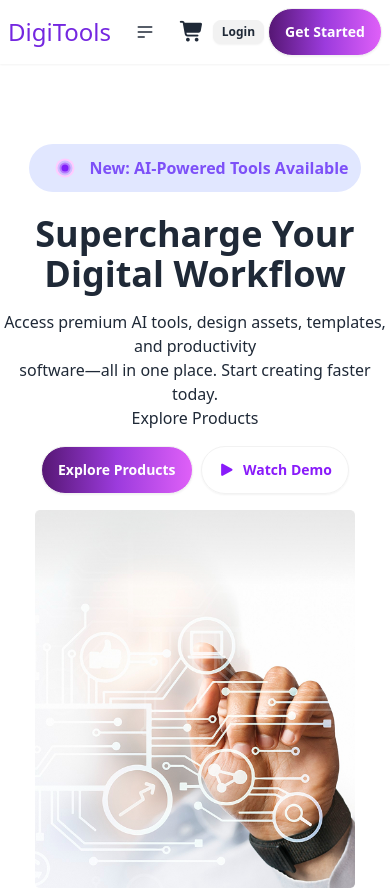
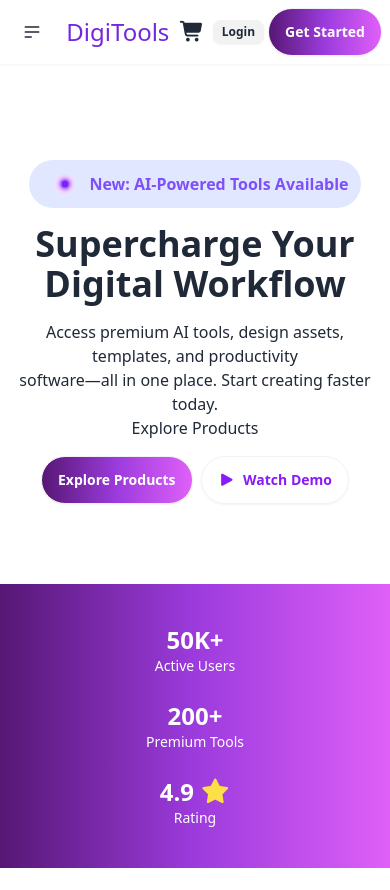
Before and after one commit to rafi2133/ass-six, a React (Vite) app: page / in a window 390 px wide. Shown: the top 890 px of the page. Built offline with nearby package versions, Linux system fonts and the light colour scheme.

Commit message:
footer done with fully res ponsive

```diff
--- a/src/App.jsx
+++ b/src/App.jsx
@@ -8,6 +8,7 @@ import { ToastContainer } from 'react-toastify'
 import GetStarted from './components/GetStarted/GetStarted'
 import Subscription from './components/Subscription/Subscription'
 import WorkFLow from './components/WorkFlow/WorkFLow'
+import Footer from './components/Footer/Footer'
 
 const fetchData = async () => {
   const res = await fetch("/data.json");
@@ -45,6 +46,7 @@ function App() {
       <GetStarted></GetStarted>
       <Subscription></Subscription>
       <WorkFLow></WorkFLow>
+      <Footer></Footer>
 
       <ToastContainer></ToastContainer>
     </>
--- a/src/components/Banner/Banner.jsx
+++ b/src/components/Banner/Banner.jsx
@@ -2,10 +2,10 @@ import banner from '../../assets/products/banner.png'
 
 const Banner = () => {
     return (
-        <div className=' md:flex text-center my-20 items-center gap-10 justify-center'>
-            <div className="">
-                <div className="space-y-4">
-                    <div className="circle-stack rounded-full bg-[#E1E7FF] px-3">
+        <div className=' flex my-20 items-center justify-center flex-col md:flex-row gap-6 md:gap-10'>
+            <div className="text-center ">
+                <div className="text-center w-full md:w-auto max-w-lg px-4">
+                    <div className="circle-stack rounded-full bg-[#E1E7FF] my-4 px-3">
                         <div className="circles">
                             <div className="circle-1"></div>
                             <div className="circle-2"></div>
@@ -16,7 +16,7 @@ const Banner = () => {
                     </div>
 
                     <h2 className='font-bold text-4xl'>Supercharge Your <br />Digital Workflow</h2>
-                    <p>Access premium AI tools, design assets, templates, and productivity <br />
+                    <p className='my-4'>Access premium AI tools, design assets, templates, and productivity <br />
                         software—all in one place. Start creating faster today. <br />
 
                         Explore Products
@@ -26,8 +26,8 @@ const Banner = () => {
                 </div>
                 {/* <div className=""></div> */}
             </div>
-            <div className=" w-80 my-4 mx-auto">
-                <img src={banner} alt="" />
+            <div className=" w-80 hidden md:block">
+                <img className='hidden sm:flex' src={banner} alt="" />
             </div>
         </div>
     );
--- /dev/null
+++ b/src/components/Footer/Footer.jsx
@@ -0,0 +1,82 @@
+import { FaFacebook, FaInstagramSquare, FaTwitterSquare } from "react-icons/fa";
+
+const Footer = () => {
+  return (
+    <footer className="bg-[#101727] text-gray-300 py-12 px-4 md:px-8">
+      <div className="max-w-7xl mx-auto">
+        {/* 5‑column grid */}
+        <div className="grid grid-cols-1 gap-8 md:grid-cols-5">
+          {/* Brand column */}
+          <div className="space-y-4">
+            <h2 className="text-2xl font-bold text-white">DigiTools</h2>
+            <p className="text-sm leading-relaxed">
+              Premium digital tools for creators, professionals, and businesses.
+              Work smarter with our suite of powerful tools.
+            </p>
+          </div>
+
+          {/* Products */}
+          <div>
+            <h3 className="font-semibold text-white mb-4">Products</h3>
+            <ul className="space-y-2 text-sm">
+              <li><a href="#" className="hover:text-white transition">Features</a></li>
+              <li><a href="#" className="hover:text-white transition">Pricing</a></li>
+              <li><a href="#" className="hover:text-white transition">Templates</a></li>
+              <li><a href="#" className="hover:text-white transition">Integrations</a></li>
+            </ul>
+          </div>
+
+          {/* Company */}
+          <div>
+            <h3 className="font-semibold text-white mb-4">Company</h3>
+            <ul className="space-y-2 text-sm">
+              <li><a href="#" className="hover:text-white transition">About</a></li>
+              <li><a href="#" className="hover:text-white transition">Blog</a></li>
+              <li><a href="#" className="hover:text-white transition">Careers</a></li>
+              <li><a href="#" className="hover:text-white transition">Press</a></li>
+            </ul>
+          </div>
+
+          {/* Resources */}
+          <div>
+            <h3 className="font-semibold text-white mb-4">Resources</h3>
+            <ul className="space-y-2 text-sm">
+              <li><a href="#" className="hover:text-white transition">Documentation</a></li>
+              <li><a href="#" className="hover:text-white transition">Help Center</a></li>
+              <li><a href="#" className="hover:text-white transition">Community</a></li>
+              <li><a href="#" className="hover:text-white transition">Contact</a></li>
+            </ul>
+          </div>
+
+          {/* Social Links */}
+          <div>
+            <h3 className="font-semibold text-white mb-4">Social Links</h3>
+            <div className="flex gap-3">
+              <a href="#" className="bg-white/10 p-2 rounded-full hover:bg-white/20 transition text-white text-xl">
+                <FaInstagramSquare />
+              </a>
+              <a href="#" className="bg-white/10 p-2 rounded-full hover:bg-white/20 transition text-white text-xl">
+                <FaFacebook />
+              </a>
+              <a href="#" className="bg-white/10 p-2 rounded-full hover:bg-white/20 transition text-white text-xl">
+                <FaTwitterSquare />
+              </a>
+            </div>
+          </div>
+        </div>
+
+        {/* copy right section */}
+        <div className="border-t border-gray-700 mt-10 pt-6 flex flex-col sm:flex-row justify-between items-center text-sm text-gray-400 gap-4">
+          <p>&copy; {new Date().getFullYear()} DigiTools. All rights reserved.</p>
+          <div className="flex gap-6">
+            <a href="#" className="hover:text-white transition">Privacy Policy</a>
+            <a href="#" className="hover:text-white transition">Terms of Service</a>
+            <a href="#" className="hover:text-white transition">Cookies</a>
+          </div>
+        </div>
+      </div>
+    </footer>
+  );
+};
+
+export default Footer;
--- a/src/components/NavBar/NavBar.jsx
+++ b/src/components/NavBar/NavBar.jsx
@@ -3,7 +3,24 @@
 const NavBar = ({ cartBadge }) => {
     return (
         <div className='w-12/12 mx-auto'>
-            <div className="flex justify-between navbar bg-base-100 shadow-sm">
+            <div className="flex justify-between navbar bg-base-100 shadow-sm  flex-wrap">
+                <div className="dropdown sm:hidden ">
+                    <div tabIndex={0} role="button" className="btn btn-ghost btn-circle">
+                        <svg xmlns="http://www.w3.org/2000/svg" className="h-5 w-5" fill="none" viewBox="0 0 24 24" stroke="currentColor">
+                            <path strokeLinecap="round" strokeLinejoin="round" strokeWidth="2" d="M4 6h16M4 12h16M4 18h7" />
+                        </svg>
+                    </div>
+                    <ul
+                        tabIndex={-1}
+                        className="menu menu-sm dropdown-content bg-base-100 rounded-box z-10 mt-3 w-52 p-2 shadow bg-[#a52222] text-white hover:bg-[#f04545] bg-black"
+                    >
+                        <li className="hover:bg-[#550a0a]"><a href="">Products</a></li>
+                        <li className="hover:bg-[#550a0a]"><a href="">Features</a></li>
+                        <li className="hover:bg-[#550a0a]"><a href="">Pricing</a></li>
+                        <li className="hover:bg-[#550a0a]"><a href="">Testimonials</a></li>
+                        <li className="hover:bg-[#550a0a]"><a href="">FAQ</a></li>
+                    </ul>
+                </div>
                 <a href='' className=" text-2xl text-[#7427e0]">DigiTools</a>
                 <div className="hidden sm:flex">
                     <ul className='flex gap-3 font-bold'>
@@ -14,23 +31,7 @@ const NavBar = ({ cartBadge }) => {
                         <li><a href="">FAQ</a></li>
                     </ul>
                 </div>
-                <div className="dropdown sm:hidden">
-                    <div tabIndex={0} role="button" className="btn btn-ghost btn-circle">
-                        <svg xmlns="http://www.w3.org/2000/svg" className="h-5 w-5" fill="none" viewBox="0 0 24 24" stroke="currentColor">
-                            <path strokeLinecap="round" strokeLinejoin="round" strokeWidth="2" d="M4 6h16M4 12h16M4 18h7" />
-                        </svg>
-                    </div>
-                    <ul
-                        tabIndex={-1}
-                        className="menu menu-sm dropdown-content bg-base-100 rounded-box z-1 mt-3 w-52 p-2 shadow bg-[#a52222] text-white hover:bg-[#f04545]"
-                    >
-                        <li className="hover:bg-[#550a0a]"><a href="">Products</a></li>
-                        <li className="hover:bg-[#550a0a]"><a href="">Features</a></li>
-                        <li className="hover:bg-[#550a0a]"><a href="">Pricing</a></li>
-                        <li className="hover:bg-[#550a0a]"><a href="">Testimonials</a></li>
-                        <li className="hover:bg-[#550a0a]"><a href="">FAQ</a></li>
-                    </ul>
-                </div>
+
                 <div className="space-x-1">
                     <div className="relative inline-block mr-1 ">
                         <button><i className="fa-solid fa-cart-shopping text-xl"></i></button>
--- a/src/components/Rating/Rating.jsx
+++ b/src/components/Rating/Rating.jsx
@@ -1,19 +1,19 @@
-// import React from 'react';
+import React from 'react';
 
 const Rating = () => {
   return (
-        <div className='bg-gradient-to-r  from-[#561774] via-[#9c3bdd] to-[#df60f8] flex p-10 gap-10 justify-center'>
-            <div className="text-center text-white border-r-4 pr-6">
-                <h2 className="font-bold text-xl">50K+</h2>
-                <p>Active Users</p>
+    <div className="bg-gradient-to-r from-[#561774] via-[#9c3bdd] to-[#df60f8] py-10 px-4 flex flex-col sm:flex-row items-center justify-center gap-6 sm:gap-8 md:gap-12">
+      <div className="text-center text-white sm:border-r sm:border-white/30 sm:pr-8 md:pr-12 last:border-r-0">
+        <h2 className="font-bold text-2xl sm:text-xl">50K+</h2>
+        <p className="text-sm sm:text-base">Active Users</p>
       </div>
-            <div className="text-center text-white border-r-4 pr-6">
-                <h2 className="font-bold text-xl">200+</h2>
-                <p>Premium Tools</p>
+      <div className="text-center text-white sm:border-r sm:border-white/30 sm:pr-8 md:pr-12 last:border-r-0">
+        <h2 className="font-bold text-2xl sm:text-xl">200+</h2>
+        <p className="text-sm sm:text-base">Premium Tools</p>
       </div>
-            <div className="text-center text-white">
-                <h2 className="font-bold text-xl">4.9<i className="fa-regular fa-star"></i></h2>
-                <p>Rating</p>
+      <div className="text-center text-white last:border-r-0">
+        <h2 className="font-bold text-2xl sm:text-xl">4.9 <i className="fa-solid fa-star text-yellow-300"></i></h2>
+        <p className="text-sm sm:text-base">Rating</p>
       </div>
     </div>
   );
--- a/src/components/WorkFlow/WorkFLow.jsx
+++ b/src/components/WorkFlow/WorkFLow.jsx
@@ -13,7 +13,7 @@ const WorkFLow = () => {
                             Explore Products
                         </span>
                     </button>
-                    <button className=" bg-transparent text-white  btn  rounded-3xl">View Pricing</button>
+                    <button className=" bg-transparent text-white  btn  rounded-3xl m-1">View Pricing</button>
                     <p className="text-white mt-4">14-day free trial • No credit card required • Cancel anytime</p>
             </div>
         </div>
```
Lines whose indentation alone changed are shown as unchanged.
